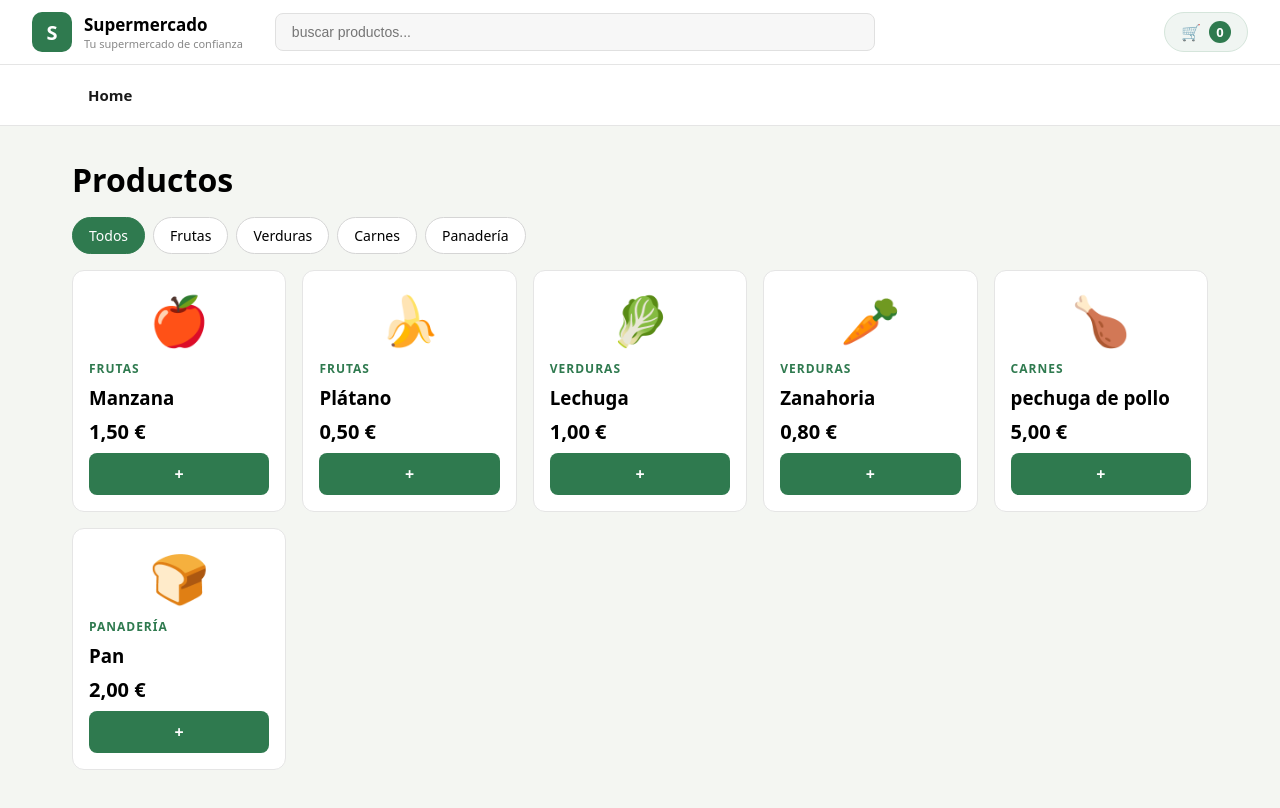
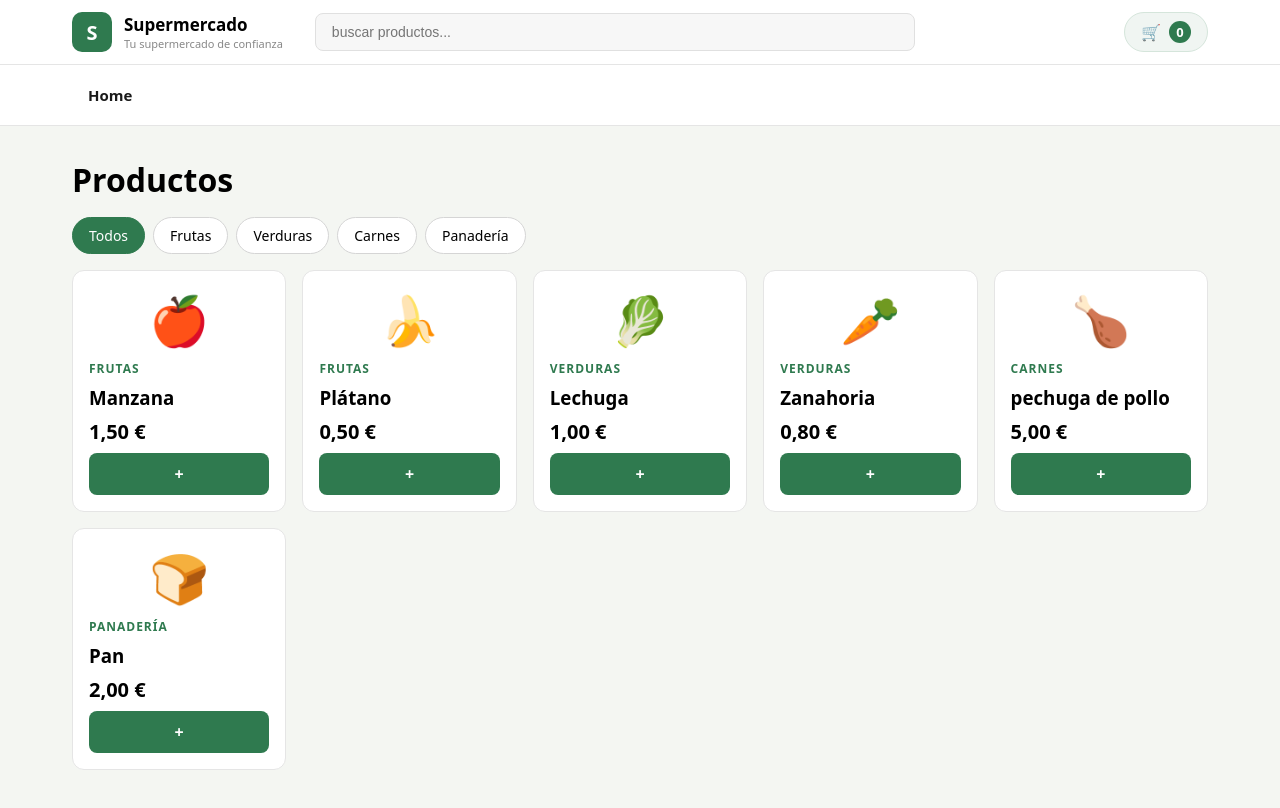
Before and after one commit to davidarranz7/SuperMercado, an Angular app: page / in a window 1280 px wide. Shown: the top 808 px of the page. Built offline with nearby package versions, Linux system fonts and the light colour scheme.

Commit message:
prueba de header con monitor pequeño

```diff
--- a/src/app/app.css
+++ b/src/app/app.css
@@ -1,13 +1,17 @@
 /* Parte superior */
 header {
+  background-color: #ffffff;
+  border-bottom: 1px solid #e5e5e5;
+}
+
+.header-contenido {
+  max-width: 1200px;
+  margin: 0 auto;
+  padding: 12px 32px;
   display: flex;
   align-items: center;
   gap: 32px;
-  padding: 12px 32px;
-  background-color: #ffffff; /* fondo blanco */
-  border-bottom: 1px solid #e5e5e5; /* linea fina que separa la barra del resto */
 }
-
 
 .logo {
   display: flex;
--- a/src/app/app.html
+++ b/src/app/app.html
@@ -1,4 +1,5 @@
 <header>
+  <div class="header-contenido">
     <div class="logo">
       <div class="logo-icono">S</div>
       <div class="logo-texto">
@@ -8,9 +9,11 @@
     </div>
 
     <input class="buscador" type="text" placeholder="buscar productos..." #buscadorInput (input)="productoService.busqueda.set(buscadorInput.value)">
+
     <button class="boton-carrito" (click)="alternarPanel()">
       🛒 <span class="contador">{{ carritoService.cantidadTotal() }}</span>
     </button>
+  </div>
 </header>
 
 <nav>
```
Lines whose indentation alone changed are shown as unchanged.
